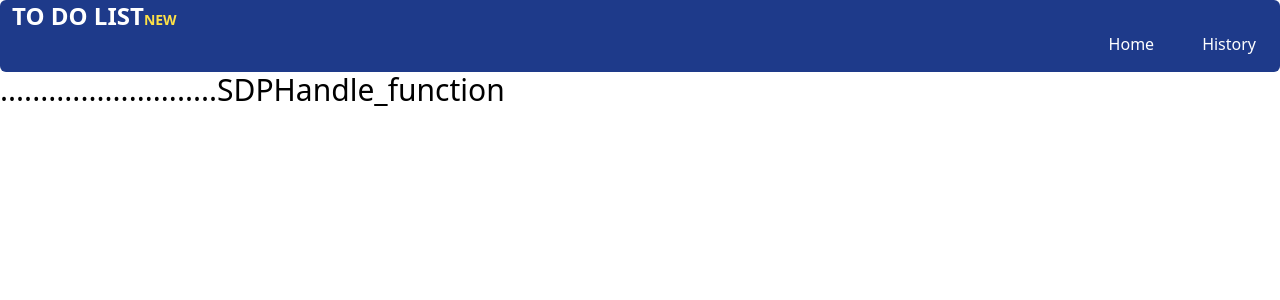
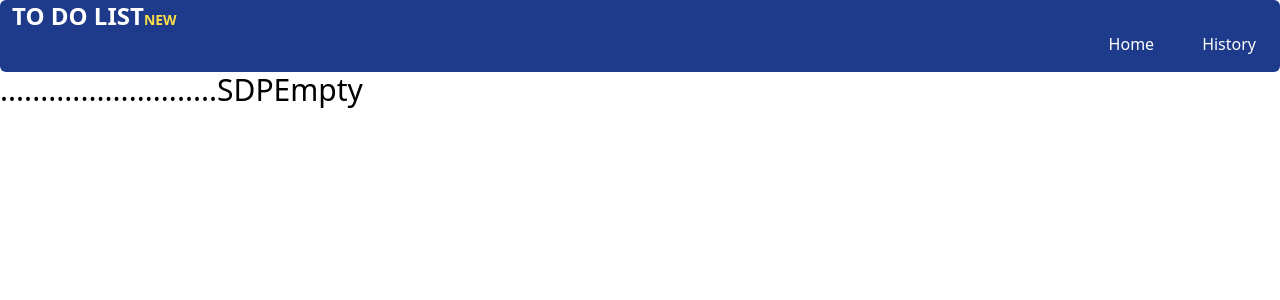
Before and after one commit to ManojCodeNew/To-Do-List, a React (Create React App) app: page /history in a window 1280 px wide. Shown: the top 300 px of the page. Built offline with nearby package versions, Linux system fonts and the light colour scheme.

Commit message:
UseContext Completed 2

```diff
--- a/src/App.js
+++ b/src/App.js
@@ -11,7 +11,7 @@ function App() {
         <Routes>
           <Route path='/' element={<Main text="Enter Your Name With Id" Eg="Eg:ABC123" />}></Route>
           {/* This is Processing part  */}
-          <Route path='/history' element={<History data="Hai"/>} />
+          <Route path='/history' element={<History />} />
         </Routes>
     </div>
   );
--- a/src/Context/Context.js
+++ b/src/Context/Context.js
@@ -1,11 +1,12 @@
-import React from 'react'
+import React, { useState } from 'react'
 import { createContext } from 'react';
 import Main from '../component/Main';
 const Global_data = createContext();
 console.log("Global data",Global_data);
 
 export default function Context({ children }) {
-    return <Global_data.Provider value={"Handle_function"}>
+    const [history,setHistory]=useState('Empty')
+    return <Global_data.Provider value={{history,setHistory}}>
         {children}
     </Global_data.Provider>
 }
--- a/src/component/History.js
+++ b/src/component/History.js
@@ -10,7 +10,7 @@ const todo_history=useContext(Global_data)
 
     return (
         <div className="text-3xl">
-            ...........................SDP{todo_history}
+            ...........................SDP{todo_history.history}
         </div>
     )
 }
--- a/src/component/main.js
+++ b/src/component/main.js
@@ -1,10 +1,13 @@
-import React, { useEffect } from "react";
+import React, { useEffect,useContext} from "react";
 import New from "./new";
 import { useState } from "react";
-import Context from "../Context/Context";
+import {Global_data} from "../Context/Context";
 // ***
 
 export default function Main(props) {
+    const todo_history=useContext(Global_data);
+
+
     const [code, setcode] = useState()
     const getUserIds = () => {
         const userids = JSON.parse(localStorage.getItem('userids'))
@@ -25,10 +28,13 @@ export default function Main(props) {
         setfinalcode([...finalcode, code])
         // console.log(finalcode);
     }
+
+    // Data Sharing to the Context.js
     const History_data_for_sharing=()=>{
-        return finalcode;
+        // Changing Context.js useState
+        todo_history.setHistory(finalcode) ;
     }
-
+History_data_for_sharing();
     // useRef
     // const useref=useRef();
     // const recentfileclick=(e)=>{
@@ -71,7 +77,6 @@ export default function Main(props) {
             </div> */}
 
             {/* This is Processing part  */}
-            <Context data="History_data_for_sharing"/>
             <p>{finalcode.includes(code) ? <New code={code} /> : <p className="text-center">Not Found !!!</p>}</p>
         </div>
     )
```
